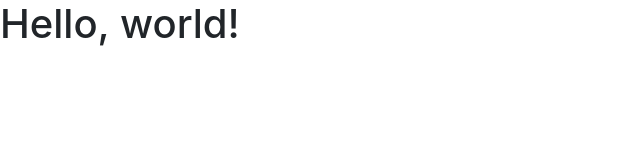
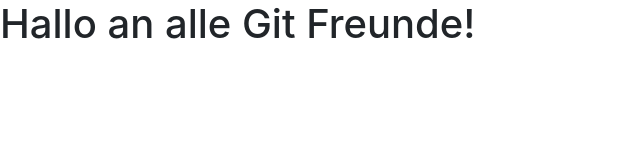
Before and after one commit to FrankIllner/git-buch-webseite, a plain HTML site: page index.html in a window 1280 px wide. Shown: the whole page, without its empty margins (0-640 px from the left). Drawn offline with nearby package versions, Linux system fonts and the light colour scheme.

Commit message:
Title und Begrüßungstext geändert

```diff
--- a/index.html
+++ b/index.html
@@ -8,10 +8,10 @@
     <!-- Bootstrap CSS -->
     <link rel="stylesheet" href="https://maxcdn.bootstrapcdn.com/bootstrap/4.0.0/css/bootstrap.min.css" integrity="sha384-Gn5384xqQ1aoWXA+058RXPxPg6fy4IWvTNh0E263XmFcJlSAwiGgFAW/dAiS6JXm" crossorigin="anonymous">
 
-    <title>Hello, world!</title>
+    <title>Meine Seite für Tests mit Git</title>
   </head>
   <body>
-    <h1>Hello, world!</h1>
+    <h1>Hallo an alle Git Freunde!</h1>
 
     <!-- Optional JavaScript -->
     <!-- jQuery first, then Popper.js, then Bootstrap JS -->
```
